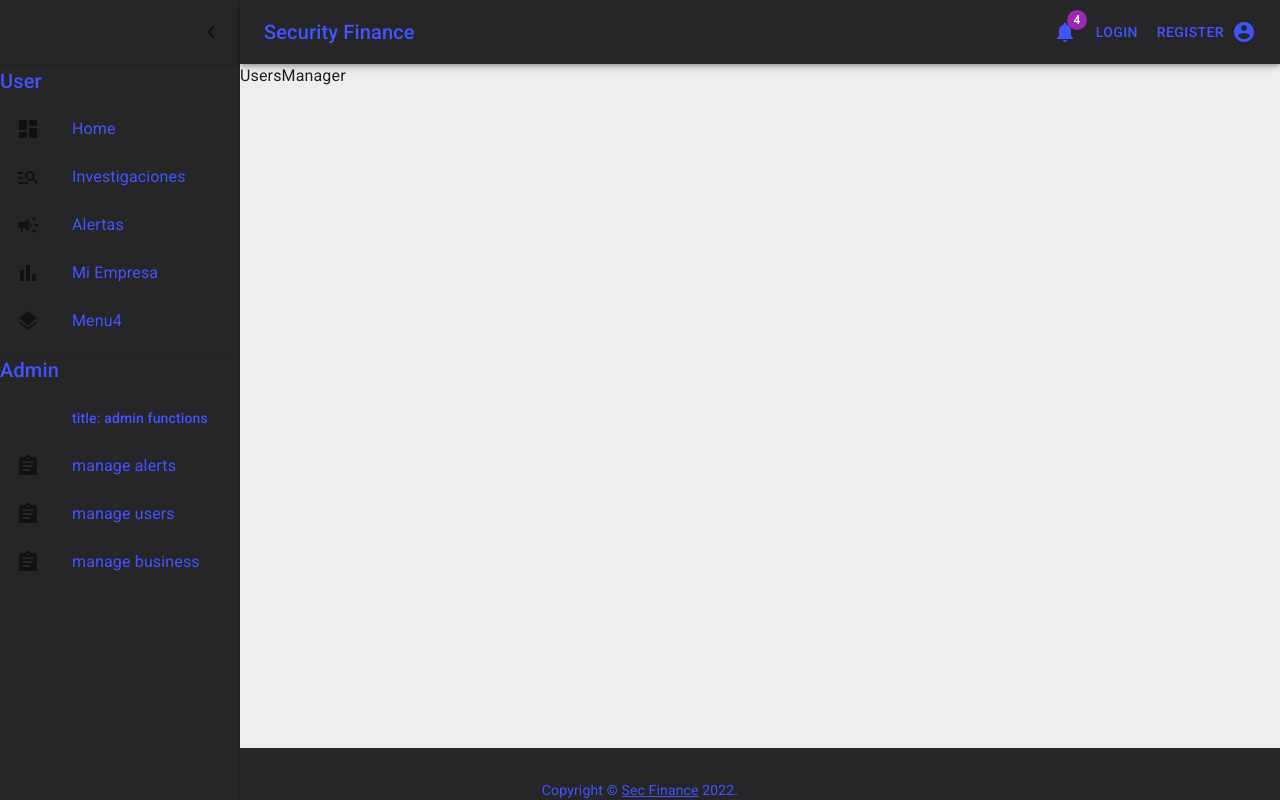
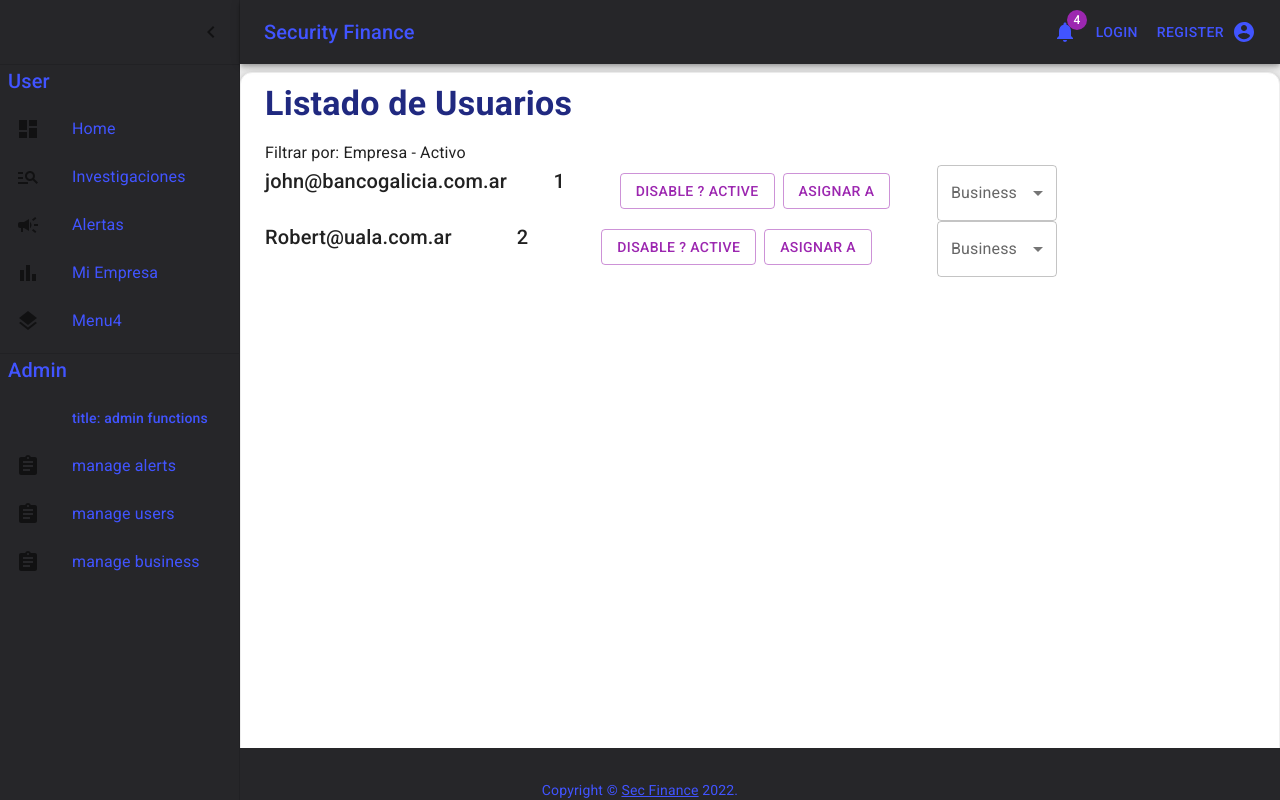
Before and after one commit to guillermoe3/secFinance-front, a React (Create React App) app: page /admin/users in a window 1280 px wide. Built offline with nearby package versions, Linux system fonts and the light colour scheme.

Commit message:
ui alerts manager

```diff
--- a/src/components/Dashboard.js
+++ b/src/components/Dashboard.js
@@ -234,7 +234,8 @@ function DashboardContent({ component }) {
             variant="h6"
             sx={{
               backgroundColor: "#262629",
-              color: "#4154FF"
+              color: "#4154FF",
+              marginLeft:1,
             }}
           >
             User
@@ -250,7 +251,8 @@ function DashboardContent({ component }) {
             variant="h6"
             sx={{
               backgroundColor: "#262629",
-              color: "#4154FF"
+              color: "#4154FF",
+              marginLeft:1,
             }}
           >
             Admin
--- a/src/components/admin/AlertsManager.js
+++ b/src/components/admin/AlertsManager.js
@@ -1,6 +1,76 @@
+import { Container, Box, FormControl, InputLabel, Input, styled, FormControlLabel, Checkbox, Button, Typography, FormHelperText} from '@mui/material'
+import { Link } from "react-router-dom"
+
+const StyledInput = styled(Input)({
+    width: "30vh",
+    margin: "10px",
+});
+
+
 function AlertsManager (){
     return (
-        <div> AlertsManager</div>
+        <Container maxWidth="lg" sx={{
+            marginTop: 1,
+            border: "0.5px solid",
+            padding: "10px",
+            boxShadow: 5,
+            backgroundColor: "white",
+            borderColor: 'grey.200',
+            borderRadius: 3,
+            height: "100%",
+        }}>
+
+            <Box sx={{ display: 'flex', flexDirection: 'column', m: 4 }}>
+
+                    <Typography variant="h4" sx={{
+                        fontWeight: "bold",
+                        color: "#202980", m: 2
+                    }}>Crear nueva Alerta</Typography>
+                    Categoria Riesgo Titulo Body1 Body2
+                    <Box>
+                        <FormControl>
+                            <InputLabel htmlFor="title"> Titulo </InputLabel>
+                            <StyledInput id="title" type="text" name="title" />
+                        </FormControl>
+                    </Box>
+
+                    <Box>
+                        <FormControl>
+                            <InputLabel htmlFor="category"> Categoria </InputLabel>
+                            <StyledInput id="category" type="text" name="category" />
+                        </FormControl>
+                    </Box>
+
+                    <FormControl>
+
+                        <InputLabel htmlFor=""> Body1 </InputLabel>
+                        <Input id="description" type="text" aria-describedby="description-helper" multiline={true} maxRows="10" />
+                        <FormHelperText id="description-helper">Body principal de la alerta</FormHelperText>
+
+                    </FormControl>
+
+                    <FormControl>
+
+                        <InputLabel htmlFor=""> Body2 </InputLabel>
+                        <Input id="description" type="text" aria-describedby="description-helper" multiline={true} maxRows="10" />
+                        <FormHelperText id="description-helper">Body secundario de la alerta</FormHelperText>
+
+                    </FormControl>
+
+
+                    <Box>
+                        <Button type="submit" variant="contained" color="primary">
+                            <Link to="/" style={{ textDecoration: 'none', color: "#4154FF" }}>
+                                Crear
+                                </Link>
+                        </Button>
+                    </Box>
+
+                    </Box>
+
+
+
+        </Container>
     )
 }
 
--- a/src/components/admin/UsersManager.js
+++ b/src/components/admin/UsersManager.js
@@ -1,6 +1,107 @@
-function UsersManager (){
+import { Container, Box, FormControl, InputLabel, Input, styled, FormControlLabel, Checkbox, Button, Typography, Select, MenuItem} from '@mui/material'
+import { Link } from "react-router-dom"
+import {useState} from "react"
+
+
+
+function UsersManager() {
+
+
+    const users = [{
+        "id_user": "1",
+        "name": "John",
+        "email": "john@bancogalicia.com.ar",
+        "active": true,
+        "id_business": "1"
+    },
+    {
+        "id_user": "2",
+        "name": "Robert",
+        "email": "Robert@uala.com.ar",
+        "active": true,
+        "id_business": "2"
+    }]
+
+
+    const [business, setBusiness] = useState('');
+
+    const handleChange = (event) => {
+        setBusiness(event.target.value);
+      };
+
+
     return (
-        <div> UsersManager</div>
+        <Container maxWidth="lg" sx={{
+            marginTop: 1,
+            border: "0.5px solid",
+            padding: "10px",
+            boxShadow: 5,
+            backgroundColor: "white",
+            borderColor: 'grey.200',
+            borderRadius: 3,
+            height: "100%",
+        }}>
+
+
+            <Typography variant="h4" sx={{
+                fontWeight: "bold",
+                color: "#202980", marginBottom: 2
+            }}>
+                Listado de Usuarios
+                    </Typography>
+
+            <Box sx={{ width: "100%" }}>
+
+
+                <Box>Filtrar por:
+            Empresa - Activo </Box>
+
+
+                {users.map((user, i) =>
+
+
+
+                    <Box key={i} sx={{ display: 'flex', flexDirection: 'row', width: "80%", justifyContent: 'space-between' }}>
+                        <Typography variant="h6"> {user.email}</Typography>
+                        <Typography variant="h6"> {user.id_business} </Typography>
+
+                        <Box >
+                            <Button sx={{ m: 1 }} variant="outlined" color="secondary">Disable ? Active</Button>
+                            <Button variant="outlined" color="secondary">Asignar A</Button>
+                        </Box>
+
+                        <Box sx={{ minWidth: 120 }}>
+                        <FormControl fullWidth>
+                            <InputLabel id="demo-simple-select-label">Business</InputLabel>
+                            <Select
+                            labelId="demo-simple-select-label"
+                            id="demo-simple-select"
+                            value={business}
+                            label="Business"
+                            onChange={handleChange}
+                            >
+                            <MenuItem value={10}>Banco Galicia</MenuItem>
+                            <MenuItem value={20}>Banco Macro</MenuItem>
+                            <MenuItem value={30}>Uala</MenuItem>
+                            </Select>
+                        </FormControl>
+                        </Box>
+
+
+                    </Box>
+
+
+
+                )}
+
+
+
+
+
+            </Box>
+
+
+        </Container>
     )
 }
 
--- a/src/components/alerts/AlertsContainer.js
+++ b/src/components/alerts/AlertsContainer.js
@@ -1,5 +1,5 @@
 import AlertList from "./AlertList"
-import Container from '@mui/material/Container'
+import {Container, Typography} from '@mui/material'
 
 
 function AlertsContainer () {
@@ -15,7 +15,11 @@ function AlertsContainer () {
                 borderRadius: 3,
                 height: "100%"
             }}>
-                <h2>Listado de Alertas</h2>
+                <Typography variant="h4" sx={{
+                fontWeight: "bold",
+                color: "#202980",
+                marginBottom: 4
+            }}>Listado de Alertas</Typography>
                  <AlertList/>
 
 
--- a/src/components/analysis/Analysis.js
+++ b/src/components/analysis/Analysis.js
@@ -1,5 +1,5 @@
 import Button from '@mui/material/Button';
-import { FormControl, Input, InputLabel, FormHelperText, TextField, Container, Grid, Box, styled } from '@mui/material';
+import { FormControl, Input, InputLabel, FormHelperText, TextField, Container, Grid, Box, styled, Typography} from '@mui/material';
 import { useState, useEffect } from "react"
 import Check from "./Check"
 
@@ -42,7 +42,12 @@ function Analysis() {
             borderRadius: 3,
             height: "100%",
           }}>
-            <h2> Investigación </h2>
+            <Typography variant="h4" sx={{
+        fontWeight: "bold",
+        color: "#202980",
+        marginTop:4,
+        marginBottom:4
+      }}> Investigación </Typography>
             <p>Lorem ipsum dolor sit amet, consect</p>
 
 
--- a/src/components/analysis/Check.js
+++ b/src/components/analysis/Check.js
@@ -18,7 +18,7 @@ function Check({ value }) {
       console.log(data)
     }
 
-    useEffect(() => {fetchApi()},[])
+    //useEffect(() => {fetchApi()},[])
 
     return (
         <Container maxWidth="lg">
@@ -27,8 +27,8 @@ function Check({ value }) {
         m: 3,
         border: '0.5px dashed grey',
         boxShadow: "0 5px 10px 0 rgba(0, 0, 0, 0.3)"}} >
-            <Box> IOC {value.ioc} </Box>
-            <Box> Descripción {value.description} </Box>
+            <Box> IOC: {value.ioc} </Box>
+            <Box> Descripción: {value.description} </Box>
             <Box> Result: {analysis ? analysis : "Cargando..."}</Box>
 
             <Box textAlign="right">
--- a/src/components/business/Business.js
+++ b/src/components/business/Business.js
@@ -38,7 +38,11 @@ function Business() {
         borderRadius: 3
       }}>
 
-            <h2>Mis compañeros</h2>
+<Typography variant="h4" sx={{
+        fontWeight: "bold",
+        color: "#202980",
+        marginBottom:4
+      }}> Mis compañeros</Typography>
             <Box sx={{
                 width: "40vw",
                 marginBottom: "5vh"
--- a/src/components/investigations/Investigation.js
+++ b/src/components/investigations/Investigation.js
@@ -1,6 +1,6 @@
 import Button from '@mui/material/Button'
 import Box from '@mui/material/Box';
-import { FormControl, Input, InputLabel, FormHelperText, TextField, Container, Grid } from '@mui/material';
+import { FormControl, Input, InputLabel, FormHelperText, TextField, Container, Grid, Typography} from '@mui/material';
 import { useState } from "react"
 import {Link} from "react-router-dom"
 
@@ -19,8 +19,11 @@ function Investigation() {
 
     <Container maxWidth="lg">
 
-      <h2>Crear Investigación</h2>
-
+      <Typography variant="h4" sx={{
+        fontWeight: "bold",
+        color: "#202980",
+        marginBottom:4
+      }}>Crear Investigación</Typography>
 
       <Grid item xs={8}>
 
--- a/src/components/investigations/InvestigationContainer.js
+++ b/src/components/investigations/InvestigationContainer.js
@@ -17,7 +17,8 @@ function InvestigationContainer() {
                 boxShadow: 5,
                 backgroundColor: "white",
                 borderColor: 'grey.200',
-                borderRadius: 3
+                borderRadius: 3,
+                height: "100%",
             }}>
             <Grid item xs={12} sx={{m:5,
             border: "0.1px solid",
```
Also changed, not shown: src/components/admin/BusinessManager.js (+12 -2 lines), src/components/investigations/InvestigationList.js (+11 -7 lines).
